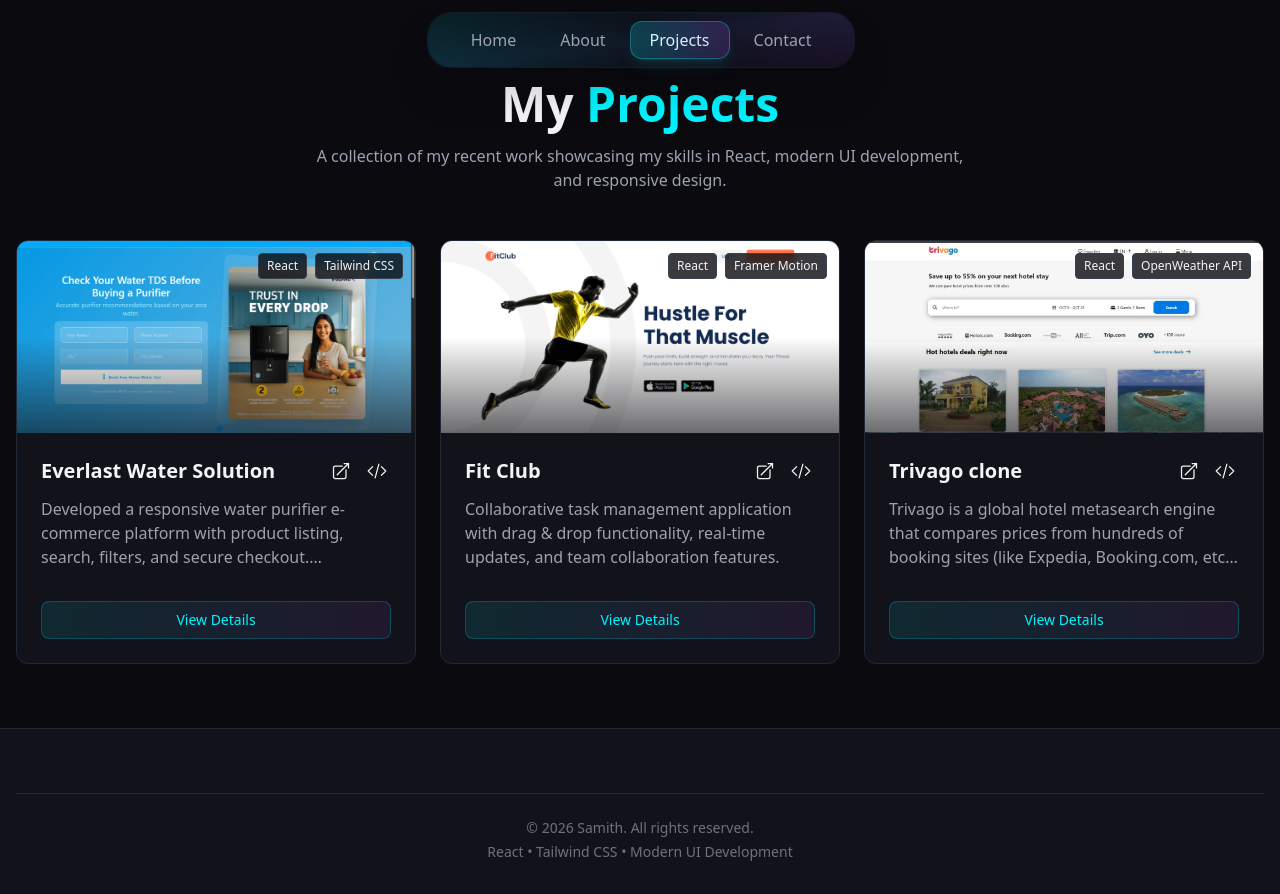
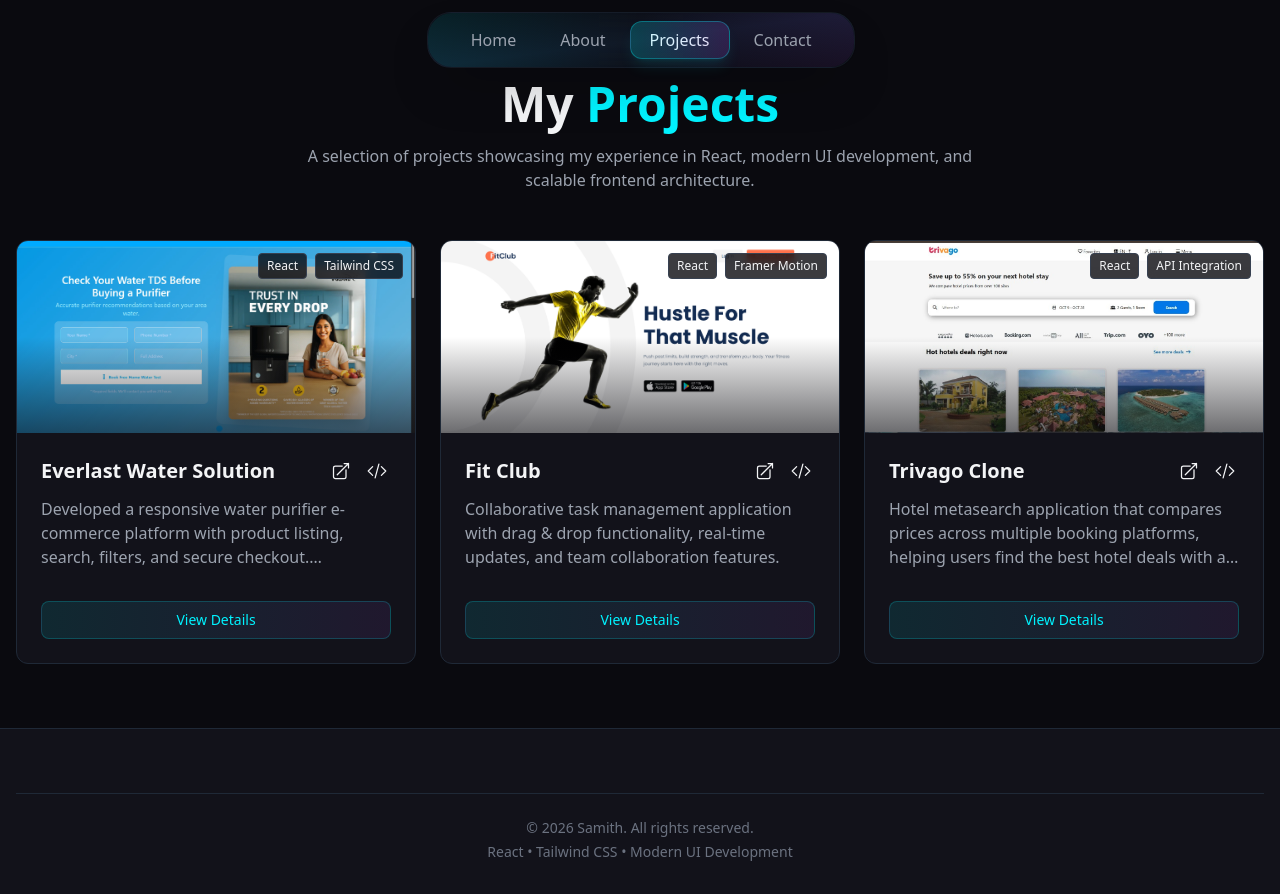
Before and after one commit to samithk07/personal-portfolio, a React (Vite) app: page /projects in a window 1280 px wide. Built offline with nearby package versions, Linux system fonts and the light colour scheme.

Commit message:
-portfolio

```diff
--- a/src/pages/Projects.jsx
+++ b/src/pages/Projects.jsx
@@ -1,56 +1,79 @@
 import React, { useState } from 'react';
 import { motion } from 'framer-motion';
 import ProjectCard from '../components/ProjectCard';
+
+// ✅ IMPORT PROJECT IMAGES (IMPORTANT)
+import everlastImg from '../assets/project/Screenshot 2026-01-20 160455.png';
+import fitclubImg from '../assets/project/Screenshot 2025-10-06 095500.png';
+import trivagoImg from '../assets/project/IMG-20251006-WA0012[1].jpg';
 
 const Projects = () => {
   const projects = [
     {
       id: 1,
-      title: "Everlast Water Solution",
-      description: "Developed a responsive water purifier e-commerce platform with product listing, search, filters, and secure checkout. Integrated backend APIs and SEO-optimized, mobile-first UI for fast performance and better visibility.",
-      tech: ["React", "Tailwind CSS", "Chart.js", "Redux", "API Integration", "SEO"],
-      githubUrl: "https://github.com/samithk07/everlastwatersolution-",
-      liveUrl: "https://everlastwatersolution.vercel.app/",
-      image: "src/assets/project/Screenshot 2026-01-20 160455.png"
+      title: 'Everlast Water Solution',
+      description:
+        'Developed a responsive water purifier e-commerce platform with product listing, search, filters, and secure checkout. Integrated backend APIs and SEO-optimized, mobile-first UI for fast performance and better visibility.',
+      tech: [
+        'React',
+        'Tailwind CSS',
+        'Chart.js',
+        'Redux',
+        'API Integration',
+        'SEO',
+      ],
+      githubUrl: 'https://github.com/samithk07/everlastwatersolution-',
+      liveUrl: 'https://everlastwatersolution.vercel.app/',
+      image: everlastImg,
     },
     {
       id: 2,
-      title: "Fit Club",
-      description: "Collaborative task management application with drag & drop functionality, real-time updates, and team collaboration features.",
-      tech: ["React", "Framer Motion", "Firebase", "Tailwind CSS", "Drag & Drop"],
-      githubUrl: "https://github.com/samithk07/task-manager",
-      liveUrl: "https://taskflow-samith.vercel.app/",
-      image: "src/assets/project/Screenshot 2025-10-06 095500.png"
+      title: 'Fit Club',
+      description:
+        'Collaborative task management application with drag & drop functionality, real-time updates, and team collaboration features.',
+      tech: [
+        'React',
+        'Framer Motion',
+        'Firebase',
+        'Tailwind CSS',
+        'Drag & Drop',
+      ],
+      githubUrl: 'https://github.com/samithk07/task-manager',
+      liveUrl: 'https://taskflow-samith.vercel.app/',
+      image: fitclubImg,
     },
     {
       id: 3,
-      title: "Trivago clone",
-      description: "Trivago is a global hotel metasearch engine that compares prices from hundreds of booking sites (like Expedia, Booking.com, etc.) to help users find the best deals on hotels and other accommodations, without actually handling bookings or payments itself, acting as a comparison tool.",
-      tech: ["React", "OpenWeather API", "Geolocation", "Chart.js", "Responsive Design"],
-      githubUrl: "https://github.com/samithk07/weather-dashboard",
-      liveUrl: "https://weather-samith.vercel.app/",
-      image: "src/assets/project/IMG-20251006-WA0012[1].jpg"
+      title: 'Trivago Clone',
+      description:
+        'Hotel metasearch application that compares prices across multiple booking platforms, helping users find the best hotel deals with a responsive and user-friendly interface.',
+      tech: [
+        'React',
+        'API Integration',
+        'Responsive Design',
+        'Chart.js',
+      ],
+      githubUrl: 'https://github.com/samithk07/weather-dashboard',
+      liveUrl: 'https://weather-samith.vercel.app/',
+      image: trivagoImg,
     },
-
   ];
-
-  // Extract all unique tech skills from projects
-  const allTechs = Array.from(new Set(projects.flatMap(project => project.tech)));
-  const popularTechs = ['React', 'Tailwind CSS', 'Firebase', 'API Integration', 'Responsive Design'];
 
   const [filter, setFilter] = useState('all');
 
-  const filteredProjects = filter === 'all'
-    ? projects
-    : projects.filter(project =>
-        project.tech.some(tech =>
-          tech.toLowerCase().includes(filter.toLowerCase())
-        )
-      );
+  const filteredProjects =
+    filter === 'all'
+      ? projects
+      : projects.filter((project) =>
+          project.tech.some((tech) =>
+            tech.toLowerCase().includes(filter.toLowerCase())
+          )
+        );
 
   return (
-    <div className="pt-20 pb-16">
+    <section className="pt-20 pb-16">
       <div className="container mx-auto px-4">
+        {/* Heading */}
         <motion.div
           initial={{ opacity: 0, y: 20 }}
           animate={{ opacity: 1, y: 0 }}
@@ -60,13 +83,10 @@
             My <span className="text-neon-blue">Projects</span>
           </h1>
           <p className="text-gray-400 max-w-2xl mx-auto">
-            A collection of my recent work showcasing my skills in React,
-            modern UI development, and responsive design.
+            A selection of projects showcasing my experience in React,
+            modern UI development, and scalable frontend architecture.
           </p>
         </motion.div>
-
-        {/* Filter Buttons */}
-
 
         {/* Filter Status */}
         {filter !== 'all' && (
@@ -77,9 +97,13 @@
           >
             <p className="text-gray-400 inline-flex items-center gap-2 bg-card-dark px-4 py-2 rounded-full">
               <span>Showing</span>
-              <span className="text-neon-blue font-semibold">{filteredProjects.length}</span>
+              <span className="text-neon-blue font-semibold">
+                {filteredProjects.length}
+              </span>
               <span>projects with</span>
-              <span className="text-neon-purple font-semibold">{filter}</span>
+              <span className="text-neon-purple font-semibold">
+                {filter}
+              </span>
             </p>
           </motion.div>
         )}
@@ -87,12 +111,15 @@
         {/* Projects Grid */}
         <div className="grid md:grid-cols-2 lg:grid-cols-3 gap-6">
           {filteredProjects.map((project, index) => (
-            <ProjectCard key={project.id} project={project} index={index} />
+            <ProjectCard
+              key={project.id}
+              project={project}
+              index={index}
+            />
           ))}
         </div>
-
       </div>
-    </div>
+    </section>
   );
 };
 
```
